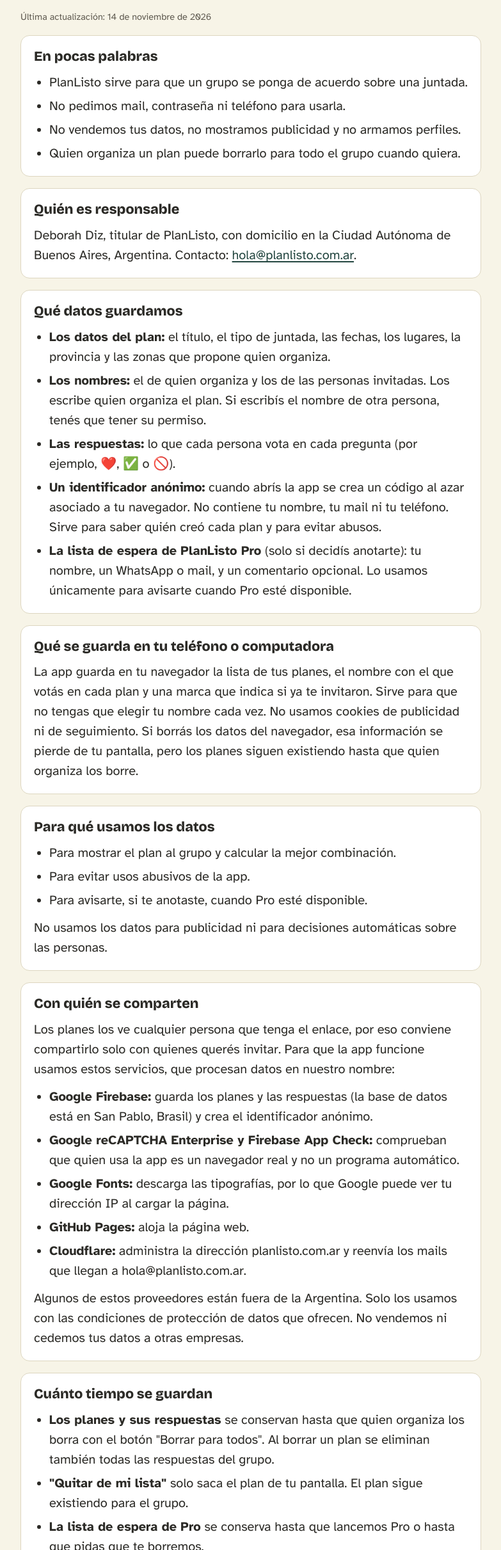
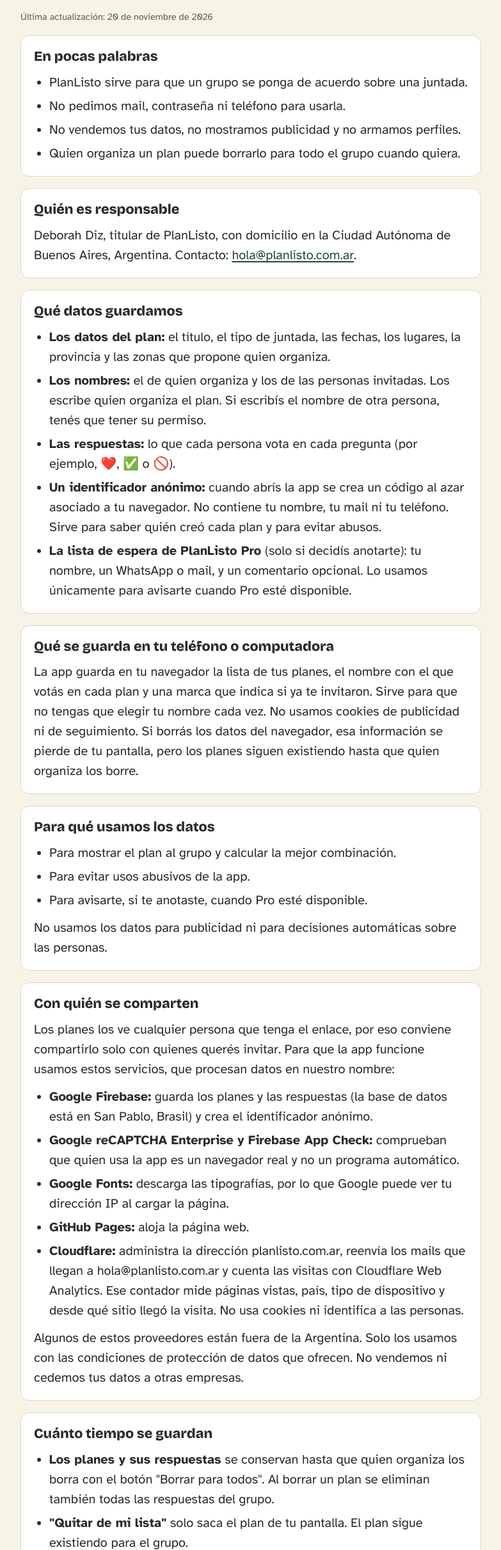
Before and after one commit to debidiz1975-cell/PlanListo, a plain HTML site: page privacidad.html in a window 1280 px wide. Shown: the part 126-2548 px from the top of the page at 64% size, without its empty margins (248-1031 px from the left). Drawn offline with nearby package versions, Linux system fonts and the light colour scheme.

Commit message:
Add files via upload

```diff
--- a/privacidad.html
+++ b/privacidad.html
@@ -36,7 +36,7 @@ a{color:var(--accent);text-underline-offset:3px}
 <main>
   <a class="back" href="./">← Volver a PlanListo</a>
   <h1>Política de privacidad</h1>
-  <p class="meta">Última actualización: 14 de noviembre de 2026</p>
+  <p class="meta">Última actualización: 20 de noviembre de 2026</p>
 
   <section class="panel">
     <h2>En pocas palabras</h2>
@@ -87,7 +87,7 @@ a{color:var(--accent);text-underline-offset:3px}
       <li><strong>Google reCAPTCHA Enterprise y Firebase App Check:</strong> comprueban que quien usa la app es un navegador real y no un programa automático.</li>
       <li><strong>Google Fonts:</strong> descarga las tipografías, por lo que Google puede ver tu dirección IP al cargar la página.</li>
       <li><strong>GitHub Pages:</strong> aloja la página web.</li>
-      <li><strong>Cloudflare:</strong> administra la dirección planlisto.com.ar y reenvía los mails que llegan a hola@planlisto.com.ar.</li>
+      <li><strong>Cloudflare:</strong> administra la dirección planlisto.com.ar, reenvía los mails que llegan a hola@planlisto.com.ar y cuenta las visitas con Cloudflare Web Analytics. Ese contador mide páginas vistas, país, tipo de dispositivo y desde qué sitio llegó la visita. No usa cookies ni identifica a las personas.</li>
     </ul>
     <p>Algunos de estos proveedores están fuera de la Argentina. Solo los usamos con las condiciones de protección de datos que ofrecen. No vendemos ni cedemos tus datos a otras empresas.</p>
   </section>
@@ -117,5 +117,6 @@ a{color:var(--accent);text-underline-offset:3px}
     <p>Si cambiamos algo importante, actualizamos esta página y la fecha de arriba.</p>
   </section>
 </main>
+<!-- Cloudflare Web Analytics --><script type='module' src='https://static.cloudflareinsights.com/beacon.min.js' data-cf-beacon='{"token": "6ff858d31c904f1a8ac5546f68ebaa50"}'></script><!-- End Cloudflare Web Analytics -->
 </body>
 </html>
```
Also changed, not shown: index.html (+3 -1 lines).
